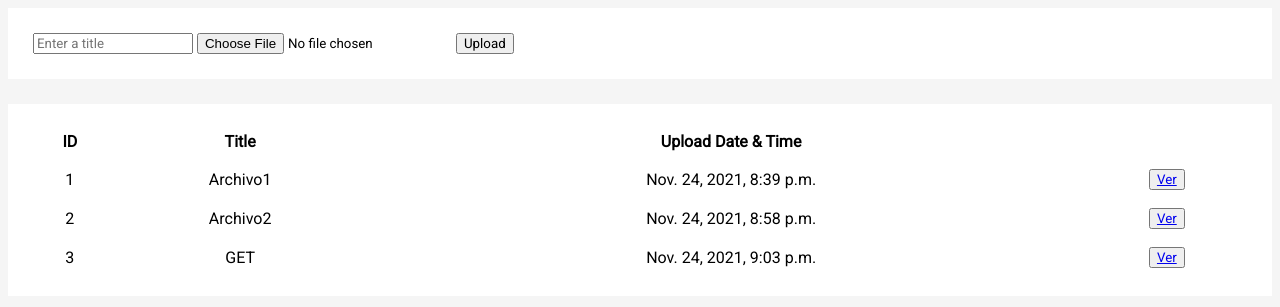
After one commit to MarvikDC/dcrud, a Django app: page /archivos/ in a window 1280 px wide. The commit adds this page. Shown: the top 307 px of the page. Run offline with Django 3.2, Linux system fonts and the light colour scheme; data comes from the database, SQL or seed files in the repository; both versions use the stored data as it was after the commit.

Commit message:
archivos1

```diff
--- a/equiposv1/crud/models.py
+++ b/equiposv1/crud/models.py
@@ -10,3 +10,9 @@ class Equipo(models.Model):
 
     def __str__(self):
         return self.equipo_serie + "  "+ self.equipo_marca+ "  "+ self.equipo_descripcion
+
+
+class Document(models.Model):
+    title = models.CharField(max_length = 200)
+    uploadedFile = models.FileField(upload_to = "Uploaded Files/")
+    dateTimeOfUpload = models.DateTimeField(auto_now = True)
--- a/equiposv1/crud/templates/crud/home.html
+++ b/equiposv1/crud/templates/crud/home.html
@@ -12,4 +12,5 @@
 
     <button><a href="{% url 'agregar' %}">Agregar</a></button>
     <button><a href="{% url 'ayuda' %}">Ayuda</a></button>
+    <button><a href="{% url 'uploadFiles' %}">Archivos</a></button>
 {% endblock %}
--- a/equiposv1/crud/templates/crud/layout.html
+++ b/equiposv1/crud/templates/crud/layout.html
@@ -7,6 +7,7 @@
     {% block content %}
 
     {% endblock %}
-    <script src="https://code.jquery.com/jquery-3.6.0.min.js" integrity="sha256-/xUj+3OJU5yExlq6GSYGSHk7tPXikynS7ogEvDej/m4=" crossorigin="anonymous"></script>
+    <!--<script src="https://code.jquery.com/jquery-3.6.0.min.js" integrity="sha256-/xUj+3OJU5yExlq6GSYGSHk7tPXikynS7ogEvDej/m4=" crossorigin="anonymous"></script>
+    -->
 </body>
 </html>
--- /dev/null
+++ b/equiposv1/crud/templates/crud/upload-file.html
@@ -0,0 +1,64 @@
+<!DOCTYPE html>
+{% load static %}
+<html lang="en">
+<head>
+    <meta charset="UTF-8">
+    <meta http-equiv="X-UA-Compatible" content="IE=edge">
+    <meta name="viewport" content="width=device-width, initial-scale=1.0">
+    <title>Archivos</title>
+    <style>
+        @import url('https://fonts.googleapis.com/css2?family=Roboto&display=swap');
+
+        * {
+            font-family: "Roboto";
+        }
+
+        body {
+            background-color: #F5F5F5;
+        }
+
+        form {
+            background-color: #FFFFFF;
+            padding: 25px;
+        }
+
+        table {
+            width: 100%;
+            text-align: center;
+            margin-top: 25px;
+            padding: 25px;
+            background-color: #FFFFFF;
+        }
+
+        table tr td {
+            padding-top: 15px;
+        }
+    </style>
+</head>
+<body>
+    <form action="/archivos/" method="POST" enctype="multipart/form-data">
+        <input type="text" name="fileTitle" placeholder="Enter a title">
+        <input type="file" name="uploadedFile">
+        {% csrf_token %}
+        <input type="submit" value="Upload">
+    </form>
+    <table>
+        <tr>
+            <th>ID</th>
+            <th>Title</th>
+            <!--  <th>File Path</th>  -->
+            <th>Upload Date & Time</th>
+        </tr>
+        {% for file in files %}
+            <tr>
+                <td>{{ file.id }}</td>
+                <td>{{ file.title }}</td>
+                <!-- <td>{{ file.uploadedFile.url }}</td> -->
+                <td>{{ file.dateTimeOfUpload }}</td>
+                <td><button><a href={{file.uploadedFile.url}}>Ver</a></button></td>
+
+            </tr>
+        {% endfor %}
+    </table>
+</body>
+</html>
--- a/equiposv1/crud/urls.py
+++ b/equiposv1/crud/urls.py
@@ -1,5 +1,8 @@
 from django.urls import path
 from . import views
+
+from django.conf import settings
+from django.conf.urls.static import static
 
 urlpatterns = [
     #path("", views.home, name="home"),
@@ -8,4 +11,11 @@ urlpatterns = [
     path("eliminar/<int:equipo_id>/", views.eliminar, name="eliminar"),
     path("editar/<int:equipo_id>/", views.editar, name="editar"),
     path("ayuda/", views.helpdesk, name="ayuda"),
+    path("archivos/", views.uploadFile, name = "uploadFiles"),
 ]
+
+if settings.DEBUG:
+    urlpatterns += static(
+        settings.MEDIA_URL,
+        document_root = settings.MEDIA_ROOT
+    )
--- a/equiposv1/crud/views.py
+++ b/equiposv1/crud/views.py
@@ -1,6 +1,7 @@
 from django.http.response import JsonResponse
 from django.shortcuts import redirect, render
-from .models import Equipo
+from .models import Equipo, Document
+#from . import models
 from .forms import EquipoForm
 from equiposv1 import settings
 from django.core.mail import send_mail
@@ -56,3 +57,22 @@ def helpdesk(request):
         return redirect('home')
 
     return render(request, 'crud/helpdesk.html')
+
+def uploadFile(request):
+    if request.method == "POST":
+        # Fetching the form data
+        fileTitle = request.POST["fileTitle"]
+        uploadedFile = request.FILES["uploadedFile"]
+
+        # Saving the information in the database
+        document = Document(
+            title = fileTitle,
+            uploadedFile = uploadedFile
+        )
+        document.save()
+
+    documents = Document.objects.all()
+
+    return render(request, "crud/upload-file.html", context = {
+        "files": documents
+    })
--- a/equiposv1/equiposv1/settings.py
+++ b/equiposv1/equiposv1/settings.py
@@ -11,6 +11,8 @@ https://docs.djangoproject.com/en/3.2/ref/settings/
 """
 
 from pathlib import Path
+
+import os
 
 # Build paths inside the project like this: BASE_DIR / 'subdir'.
 BASE_DIR = Path(__file__).resolve().parent.parent
@@ -132,3 +134,7 @@ EMAIL_USE_TLS=True
 EMAIL_PORT=587
 EMAIL_HOST_USER="sendermail@tractopartesvp.com"
 EMAIL_HOST_PASSWORD="tvp$45Ab"
+
+
+MEDIA_URL = '/media/'
+MEDIA_ROOT = os.path.join(BASE_DIR, 'media')
--- /dev/null
+++ b/equiposv1/media/Uploaded Files/archivo2.txt
@@ -0,0 +1,2 @@
+Prueba 2:
+con contenido
```
Also changed, not shown: equiposv1/crud/migrations/0002_document.py (added), equiposv1/db.sqlite3, equiposv1/media/Uploaded Files/1U3202RCU.png (added), equiposv1/media/Uploaded Files/archivo1.txt (added).
